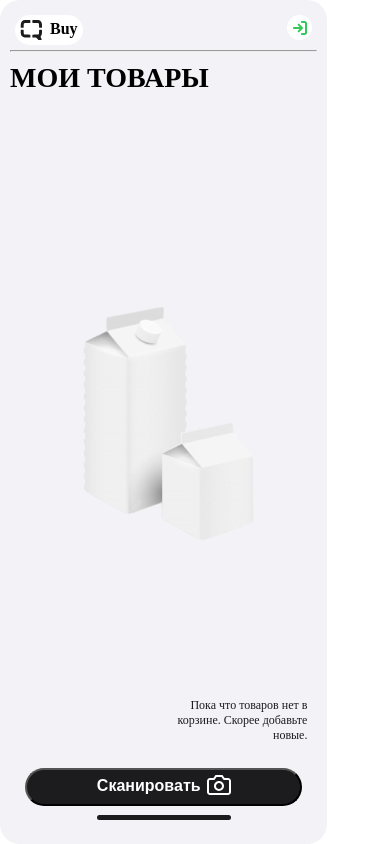
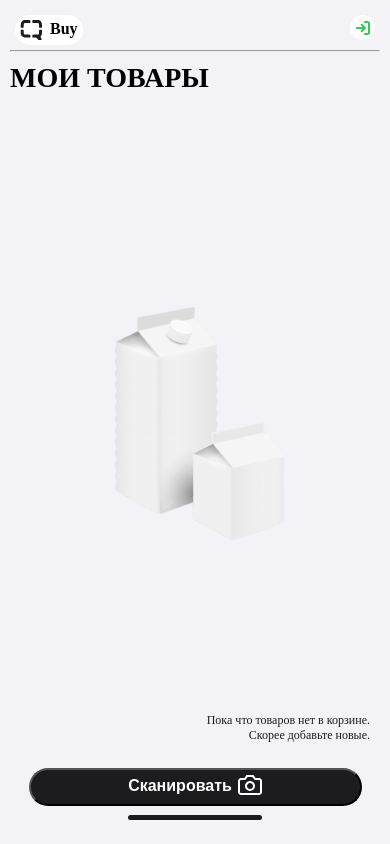
Before and after one commit to mmx369/scan-app, a React (Create React App) app: page /cart in a window 390 px wide. Built offline with nearby package versions, Linux system fonts and the light colour scheme.

Commit message:
fix style

```diff
--- a/public/index.html
+++ b/public/index.html
@@ -10,7 +10,7 @@
   <body>
     <noscript>You need to enable JavaScript to run this app.</noscript>
     <div style="margin: auto">
-      <div id="root" style="margin: auto"></div>
+      <div id="root" style="margin: auto; max-width: 414px"></div>
     </div>
   </body>
 </html>
--- a/src/Components/CameraNew.tsx
+++ b/src/Components/CameraNew.tsx
@@ -165,7 +165,7 @@ export default function CameraNew() {
                     <Footer>
                       <div style={{ width: '50%', fontSize: '12px' }}>Расположите товар в рамке так чтобы было видно этикетку.</div>
                       <div style={{ flexGrow: 1 }} />
-                      <CancelBtn>X</CancelBtn>
+                      <CancelBtn onClick={() => navigate('/cart')}>X</CancelBtn>
                     </Footer>
                   </>
                 )}
--- a/src/pages/Cart.module.css
+++ b/src/pages/Cart.module.css
@@ -1,16 +1,13 @@
 .root {
-  margin: auto;
-  max-width: 414px;
+  position: absolute;
   min-height: 570px;
   height: 100%;
-  position: absolute;
 }
 
 .container_cartempty {
   display: flex;
   flex-direction: column;
   height: 100%;
-  border-radius: 20px;
   background-color: #f2f2f7;
   background-image: url('../assets/image.png');
   background-repeat: no-repeat;
@@ -23,6 +20,7 @@
   flex-direction: column;
   height: 100%;
   background-color: #f2f2f7;
+  padding: 10px;
 }
 
 .wrapper {
@@ -96,13 +94,13 @@
 .action {
   display: flex;
   flex-direction: column;
+  justify-content: center;
   padding-top: 10px;
   padding-bottom: 10px;
 }
 
 .action__buttons {
   display: flex;
-  width: 100%;
   padding-bottom: 10px;
 }
 
@@ -116,3 +114,12 @@
   display: flex;
   width: 20%;
 }
+
+@media (max-width: 460px) {
+  .root {
+    top: 0;
+    left: 0;
+    right: 0;
+    bottom: 0;
+  }
+}
--- a/src/pages/Cart.tsx
+++ b/src/pages/Cart.tsx
@@ -1,5 +1,5 @@
 import { motion } from 'framer-motion'
-import React, { useContext } from 'react'
+import { useContext } from 'react'
 import { Link, useNavigate } from 'react-router-dom'
 import { ReactComponent as BottomLineSvg } from '../assets/bottomLine.svg'
 import { ReactComponent as BuySvg } from '../assets/buy.svg'
@@ -49,9 +49,10 @@ export default function Cart() {
         <div className={classes.title}>МОИ ТОВАРЫ</div>
 
         {cartItems}
+
         {cartCtx.cart.length !== 0 && (
           <>
-            <div className={classes.action}>
+            <div className={classes.footer}>
               <div className={classes.action__buttons}>
                 <div className={classes.action__button}>
                   <Button children='Перейти к оплате' className='btn__product' typeButton='button' onClick={() => navigate('/checkout')} />
@@ -66,8 +67,9 @@ export default function Cart() {
             </div>
           </>
         )}
+
         {cartCtx.cart.length === 0 && (
-          <React.Fragment>
+          <>
             <div className={classes.upperFooter}>
               <div className={classes.upperFooter__text}>Пока что товаров нет в корзине. Скорее добавьте новые.</div>
             </div>
@@ -79,7 +81,7 @@ export default function Cart() {
                 <BottomLineSvg />
               </div>
             </div>
-          </React.Fragment>
+          </>
         )}
       </div>
     </motion.div>
--- a/src/pages/CartItem.module.css
+++ b/src/pages/CartItem.module.css
@@ -2,7 +2,7 @@
   background-color: white;
   border-radius: 12px;
   height: 104px;
-  width: 361px;
+  max-width: 410px;
   display: flex;
   margin: 5px;
   box-shadow: 3px;
--- a/src/ui/Button/Button.module.css
+++ b/src/ui/Button/Button.module.css
@@ -40,7 +40,7 @@
   align-items: center;
   padding: 10px 20px;
   height: 54px;
-  width: 90%;
+  width: 100%;
   color: #f2f2f7;
   background-color: black;
   border-radius: 30px;
```
Also changed, not shown: src/store/AppContextProvider.tsx (+6 -12 lines).
